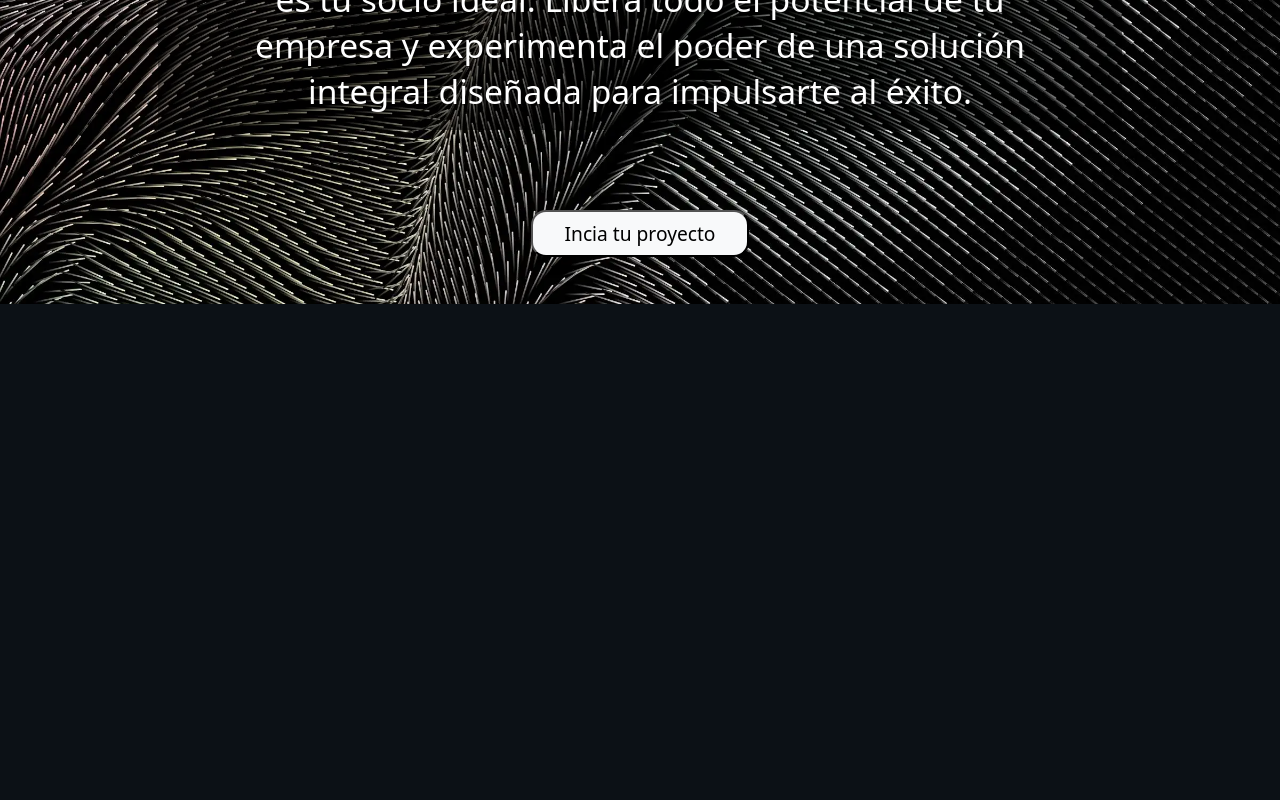
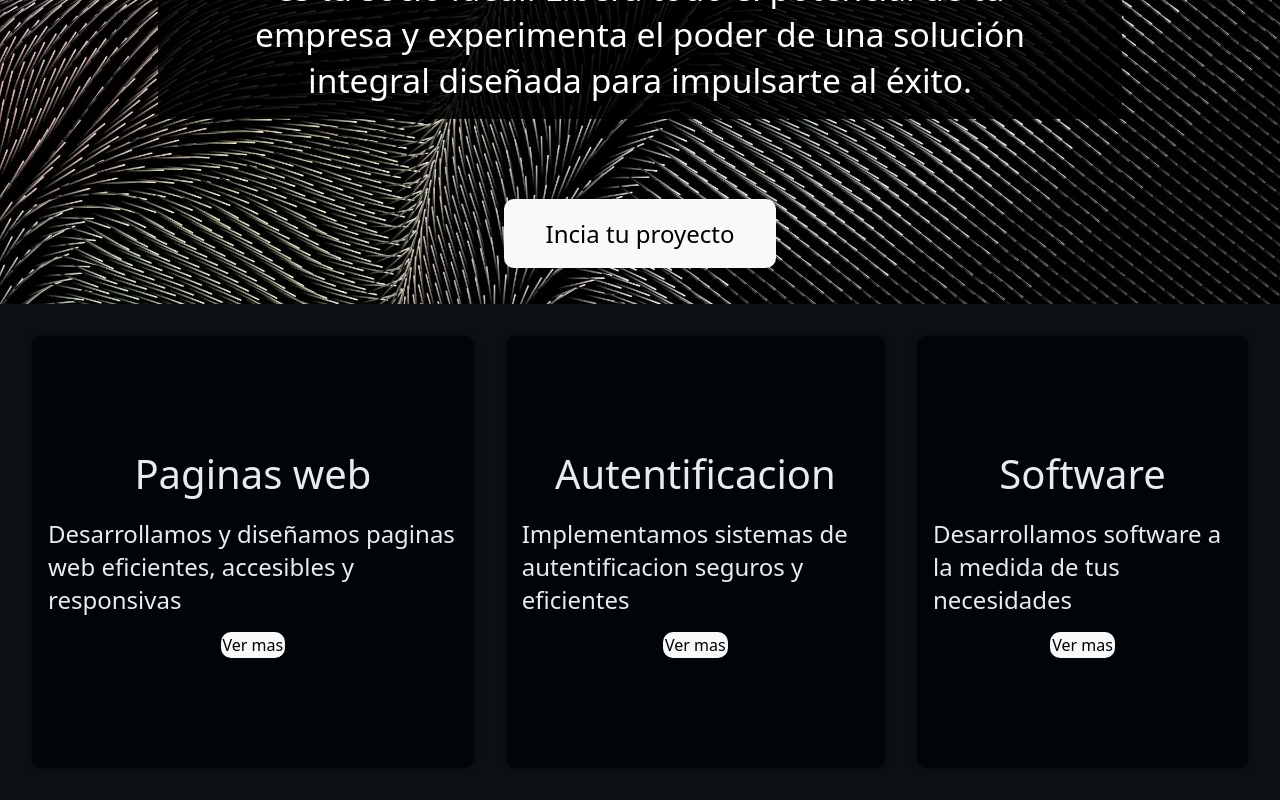
Before and after one commit to Oultra/oultra-page, a React (Vite) app: page / in a window 1280 px wide. Shown: the part 400-1200 px from the top of the page. Before the commit the page ends 800 px from the top, so only its background shows below. Built offline with nearby package versions, Linux system fonts and the light colour scheme.

Commit message:
cambios nuevos

```diff
--- a/src/pages/Home/Home.tsx
+++ b/src/pages/Home/Home.tsx
@@ -1,5 +1,5 @@
 import styled from "styled-components";
-import { Button } from '@mui/material';
+import { ServiceCard } from '../../../../new-portfolio/src/components/Services/components/card';
 
 const HomeContainer = styled.div`
     width: 100%;
@@ -29,7 +29,7 @@ const Title = styled.h1`
     margin-bottom: 1rem;
     color: #fff;
     text-shadow: 0 0 10px rgba(0, 0, 0, 0.5);
-    background-color: rgba(0, 0, 0, 0.5);
+    background-color: rgba(0, 0, 0, 0.848);
     padding: 1rem 2rem;
 
 `;
@@ -43,32 +43,136 @@ const Subtitle = styled.p`
     color: #fff;
     text-shadow: 0 0 10px rgba(0, 0, 0, 0.5);
     margin-bottom: 5rem;
-    background-color: rgba(0, 0, 0, 0.5);
+    background-color: rgba(0, 0, 0, 0.848);
     padding: 1rem 2rem;
 `;
 
 const ButtonPrimary = styled.button`
     background-color: #f8f9fa;
     color: #000;
-    padding: 0.5rem 2rem;
-    font-size: 1.2rem;
+    padding: 1rem 2.5rem;
+    font-size: 1.5rem;
     font-weight: 500;
-    border-radius: 15px;
+    border-radius: 10px;
     transition: all 0.3s ease-in-out;
+    cursor: pointer;
+    border: 2px solid #f8f9fa;
     &:hover {
-        background-color: #000;
+        background-color: rgba(0, 0, 0, 0.848);
+        backdrop-filter: blur(5px);
         color: #f8f9fa;
         transition: all 0.3s ease-in-out;
+        border: 2px solid #f8f9fa;
+    }
+`;
+const Services = styled.article`
+    display: flex;
+    flex-direction: column;
+    justify-content: center;
+    align-items: center;
+    gap: 2rem;
+    padding: 2rem 0;
+    width: 95%;
+    max-width: 1500px;
+    margin: 0 auto;
+`;
+const FirstServices = styled.section`
+    display: flex;
+    justify-content: center;
+    align-items: center;
+    gap: 2rem;
+`;
+const ServiceCard1 = styled.div`
+    flex-grow: 2;
+    height: 400px;
+    background-color: #010508;
+    padding: 1rem;
+    border-radius: 10px;
+    box-shadow: 0 0 10px rgba(0, 0, 0, 0.5);
+    display: flex;
+    flex-direction: column;
+    justify-content: center;
+    align-items: center;
+    gap: 1rem;
+    h2 {
+        font-size: 2.5rem;
+        font-weight: 500;
+    }
+    p {
+        font-size: 1.5rem;
+        font-weight: 300;
+    }
+`;
+const ServiceCard2 = styled.div`
+    flex-grow: 1;
+    height: 400px;
+    background-color: #010508;
+    padding: 1rem;
+    border-radius: 10px;
+    box-shadow: 0 0 10px rgba(0, 0, 0, 0.5);
+    display: flex;
+    flex-direction: column;
+    justify-content: center;
+    align-items: center;
+    gap: 1rem;
+    h2 {
+        font-size: 2.5rem;
+        font-weight: 500;
+    }
+    p {
+        font-size: 1.5rem;
+        font-weight: 300;
+    }
+
+`;
+const ButtonSecondary = styled.button`
+    background-color: #f8f9fa;
+    color: #000;
+    font-size: 1rem;
+    font-weight: 500;
+    border-radius: 10px;
+    transition: all 0.3s ease-in-out;
+    cursor: pointer;
+    border: 2px solid #f8f9fa;
+    &:hover {
+        background-color: rgba(0, 0, 0, 0.848);
+        backdrop-filter: blur(5px);
+        color: #f8f9fa;
+        transition: all 0.3s ease-in-out;
+        border: 2px solid #f8f9fa;
     }
 `;
 
+
 const Home = () => {
     return (
+        <>
         <HomeContainer>
             <Title>Bienvendio a oultra</Title>
             <Subtitle>Desde software innovador hasta páginas web cautivadoras y eficientes instalaciones, Oultra es tu socio ideal. Libera todo el potencial de tu empresa y experimenta el poder de una solución integral diseñada para impulsarte al éxito.</Subtitle>
             <ButtonPrimary>Incia tu proyecto</ButtonPrimary>
         </HomeContainer>
+        <Services>
+            <FirstServices>
+                <ServiceCard1>
+                    <h2>Paginas web</h2>
+                    <p>Desarrollamos y diseñamos paginas web eficientes, accesibles y responsivas </p>
+                    <ButtonSecondary>Ver mas</ButtonSecondary>
+                </ServiceCard1>
+                <ServiceCard2>
+                    <h2>Autentificacion</h2>
+                    <p>Implementamos sistemas de autentificacion seguros y eficientes</p>
+                    <ButtonSecondary>Ver mas</ButtonSecondary>
+                </ServiceCard2>
+                <ServiceCard2>
+                    <h2>Software</h2>
+                    <p>Desarrollamos software a la medida de tus necesidades</p>
+                    <ButtonSecondary>Ver mas</ButtonSecondary>
+                </ServiceCard2>
+            </FirstServices>
+        </Services>
+        </>
+
     )
 }
 
```
